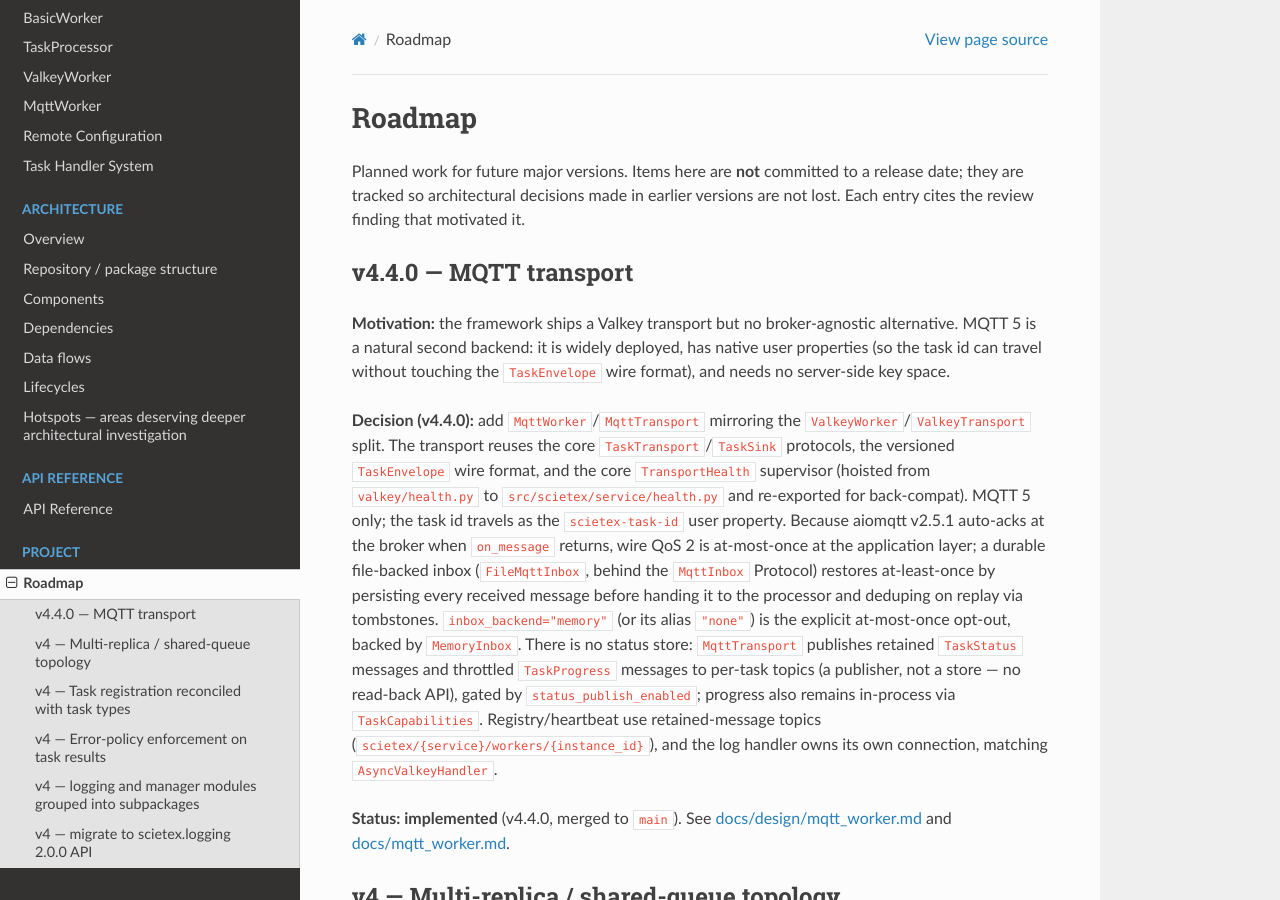
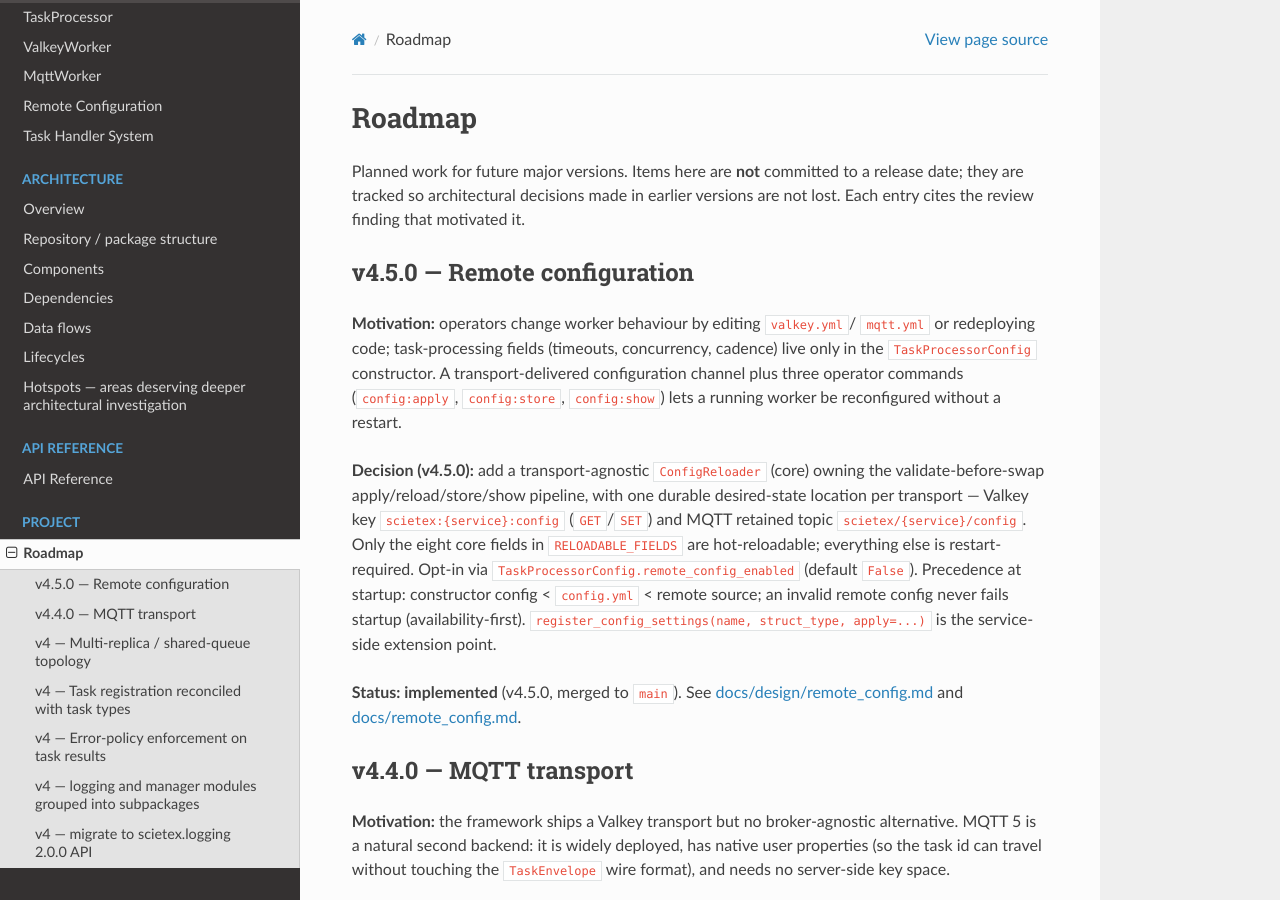
Before and after one commit to bond-anton/scietex.service, a Sphinx documentation site: the page built from docs/ROADMAP.md, in a window 1280 px wide and 900 px high. Built offline with Sphinx 7.4.7 and the Read the Docs theme 3.1.0, drawn with Linux system fonts in a browser that asks for light colours.

```diff
--- a/docs/ROADMAP.md
+++ b/docs/ROADMAP.md
@@ -3,6 +3,30 @@
 Planned work for future major versions. Items here are **not** committed to a
 release date; they are tracked so architectural decisions made in earlier
 versions are not lost. Each entry cites the review finding that motivated it.
+
+## v4.5.0 — Remote configuration
+
+**Motivation:** operators change worker behaviour by editing `valkey.yml`/
+`mqtt.yml` or redeploying code; task-processing fields (timeouts, concurrency,
+cadence) live only in the `TaskProcessorConfig` constructor. A
+transport-delivered configuration channel plus three operator commands
+(`config:apply`, `config:store`, `config:show`) lets a running worker be
+reconfigured without a restart.
+
+**Decision (v4.5.0):** add a transport-agnostic `ConfigReloader` (core) owning
+the validate-before-swap apply/reload/store/show pipeline, with one durable
+desired-state location per transport — Valkey key `scietex:{service}:config`
+(`GET`/`SET`) and MQTT retained topic `scietex/{service}/config`. Only the eight
+core fields in `RELOADABLE_FIELDS` are hot-reloadable; everything else is
+restart-required. Opt-in via `TaskProcessorConfig.remote_config_enabled`
+(default `False`). Precedence at startup: constructor config < `config.yml` <
+remote source; an invalid remote config never fails startup
+(availability-first). `register_config_settings(name, struct_type, apply=...)`
+is the service-side extension point.
+
+**Status: implemented** (v4.5.0, merged to `main`).
+See [docs/design/remote_config.md](design/remote_config.md) and
+[docs/remote_config.md](remote_config.md).
 
 ## v4.4.0 — MQTT transport
 
--- a/docs/architecture/structure.md
+++ b/docs/architecture/structure.md
@@ -24,7 +24,7 @@
 | Module | Responsibility |
 |---|---|
 | `__init__.py` | Public API. Always exports `__version__`, `BasicWorker`, `TaskProcessor`, `Manager`, `register_manager`, `WorkerConfig`, `TaskProcessorConfig`, and the transport seam (`TaskTransport`, `TaskSink`, `InMemoryTransport`). In guarded `try/except ImportError` blocks, additionally imports and re-exports the Valkey surface (`ValkeyWorker`, config types including `ValkeyWorkerConfig` and `ValkeyPubSubConfig`) and the MQTT surface (`MqttWorker`, `MqttTransport`, `MqttConfig`, `MqttWorkerConfig`, `read_mqtt_config`), setting the `VALKEY_AVAILABLE` and `MQTT_AVAILABLE` flags respectively. The guards make the package importable without `valkey-glide`/`aiomqtt`, while non-`ImportError` exceptions propagate so real Valkey/MQTT bugs surface at import (AR-019) |
-| `version.py` | Single source `__version__ = "4.4.0"` (also read by setuptools dynamic version) |
+| `version.py` | Single source `__version__ = "4.5.0"` (also read by setuptools dynamic version) |
 | `config.py` | `WorkerConfig` + `TaskProcessorConfig` — immutable `msgspec.Struct`s (`frozen=True`) replacing the old per-worker constructor kwargs. Also holds the MIN/MAX/DEFAULT constants (single source of truth for timing/retry bounds, the task-queue defaults `DEFAULT_MAX_TASKS_QUEUE_SIZE=100` / `DEFAULT_MAX_CONCURRENT_TASKS=10`, and the task-level timing fields `task_timeout`/`task_queue_fetch_timeout`/`task_cancellation_timeout`, AR-062). `__post_init__` validates ranges and raises `msgspec.ValidationError` on an out-of-range value; a `None` field resolves to its `DEFAULT_*` constant at read time. Also hosts `prepare_conf_dir()` — the config-directory fallback search and creation (moved from the former `utils/` package). `TaskProcessorConfig` additionally carries the four remote-config fields (`remote_config_enabled`, `config_file`, `config_signing_key`, `config_startup_timeout`) and the `MIN/MAX/DEFAULT_CONFIG_STARTUP_TIMEOUT` constants |
 | `_validation.py` | Shared `validate_range()` helper used by both `config.py` and `valkey/config.py` (AR-079) — promoted from the private `config._validate_range` so the Valkey package no longer imports a private core symbol |
 | `config_reload.py` | Remote-config machinery (core, transport-agnostic): `ConfigEnvelope` / `ConfigSections` / `ReloadableSettings` frozen structs, `RELOADABLE_FIELDS` allowlist, the `ConfigSource` Protocol (`load`/`store`), the outcome structs `ConfigApplyOutcome`/`ConfigStoreOutcome`, the error-code constants, and `ConfigReloader` (the validate-before-swap apply/reload/store/show pipeline with an `asyncio.Lock` and replay protection). Plus the wire helpers `encode_config_envelope`/`decode_config_envelope`/`peek_config_envelope_version` and the atomic local-file `read_local_config`/`write_local_config`. Imports no transport package and no processor type — transports implement `ConfigSource` and the reloader calls back into the processor through injected callables |
--- a/src/scietex/service/version.py
+++ b/src/scietex/service/version.py
@@ -3,4 +3,4 @@
 Exposed as ``scietex.service.__version__``.
 """
 
-__version__ = "4.4.0"
+__version__ = "4.5.0"
```
Also changed, not shown: docs/architecture/README.md (+1 -1 lines), docs/reviews/architecture/2026-09-18-1.md (+5 -4 lines), 3 other files.
